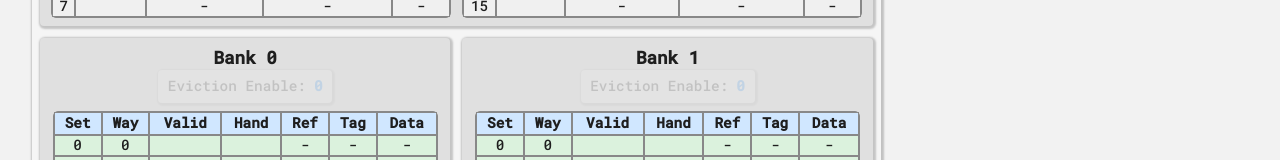
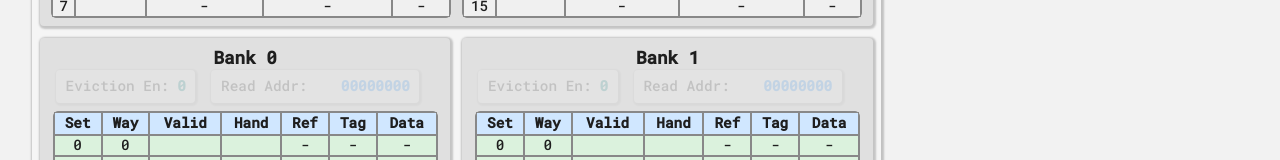
Before and after one commit to haytham918/vcdive, a Next.js app: page /debugger in a window 1280 px wide. Shown: the part 341-501 px from the top of the page. Built offline with nearby package versions, Linux system fonts and the light colour scheme; no server answers.

Commit message:
add bank read request

```diff
--- a/src/components/processor_components/Icache.tsx
+++ b/src/components/processor_components/Icache.tsx
@@ -59,6 +59,42 @@ const Icache: React.FC<{
 
         const eviction_opacity = is_evict ? "opacity-100" : "opacity-15";
 
+        // Check if read request valid and what
+        let read_granted = false;
+        let read_address = "0".repeat(8);
+        if (icache_data["ICACHE.bank_read_request_granted"]) {
+            read_granted =
+                icache_data["ICACHE.bank_read_request_granted"][
+                    ICACHE_NUM_BANKS - 1 - bank_index
+                ] === "1";
+
+            if (read_granted) {
+                let binary_addr =
+                    icache_data[
+                        `ICACHE.bank_read_request_address[${bank_index}].tag`
+                    ] +
+                    icache_data[
+                        `ICACHE.bank_read_request_address[${bank_index}].set_index`
+                    ] +
+                    icache_data[
+                        `ICACHE.bank_read_request_address[${bank_index}].bank_number`
+                    ] +
+                    icache_data[
+                        `ICACHE.bank_read_request_address[${bank_index}].offset`
+                    ];
+                binary_addr = parseInt(binary_addr, 2);
+                const hex_addr = binary_addr.toString(16).padStart(8, "0");
+                read_address = process_values(
+                    hex_addr,
+                    select_number_sys,
+                    false,
+                    false
+                );
+            }
+        }
+
+        const read_opacity = read_granted ? "opacity-100" : "opacity-15";
+
         // Check each data val
         for (let i = 0; i < ICACHE_BANK_ENTRY_SIZE; i++) {
             const set = Math.floor(i / ICACHE_NUM_WAYS); // Get the set index
@@ -113,17 +149,28 @@ const Icache: React.FC<{
             }
         }
         return (
-            <div className="section sub-section">
+            <div className="section sub-section" key={bank_index}>
                 <h2 className="subsection-header">Bank {bank_index}</h2>
-                <div
-                    className={`section inner-section ${eviction_opacity} mb-2`}
-                >
-                    <p className="smallsection-text w-[100%] flex flex-row">
-                        Eviction Enable:
-                        <span className="font-bold ml-2 text-[--color-babyblue]">
-                            {is_evict ? "1" : "0"}
-                        </span>
-                    </p>
+                <div className="mb-2 flex flex-row w-[100%] ml-4 gap-x-4">
+                    <div
+                        className={`section inner-section ${eviction_opacity}`}
+                    >
+                        <p className="smallsection-text flex flex-row">
+                            Eviction En:
+                            <span className="font-bold ml-2 text-[--color-primary]">
+                                {is_evict ? "1" : "0"}
+                            </span>
+                        </p>
+                    </div>
+
+                    <div className={`section inner-section ${read_opacity}`}>
+                        <p className="smallsection-text w-[12rem] flex flex-row">
+                            Read Addr:
+                            <span className="font-bold ml-auto text-[--color-babyblue]">
+                                {read_address}
+                            </span>
+                        </p>
+                    </div>
                 </div>
                 <table className="icache-table">
                     <thead>
@@ -191,7 +238,9 @@ const Icache: React.FC<{
                     icache_data[
                         `ICACHE.MSHR_TABLE.mshr_table[${i}].base_address`
                     ],
-                    select_number_sys
+                    select_number_sys,
+                    false,
+                    false
                 );
                 mshr_valid_masks[i] =
                     icache_data[
```
Also changed, not shown: src/components/processor_components/LoadStore.tsx (+6 -2 lines), 1 other file (tests, documents, lock files or other folders).
